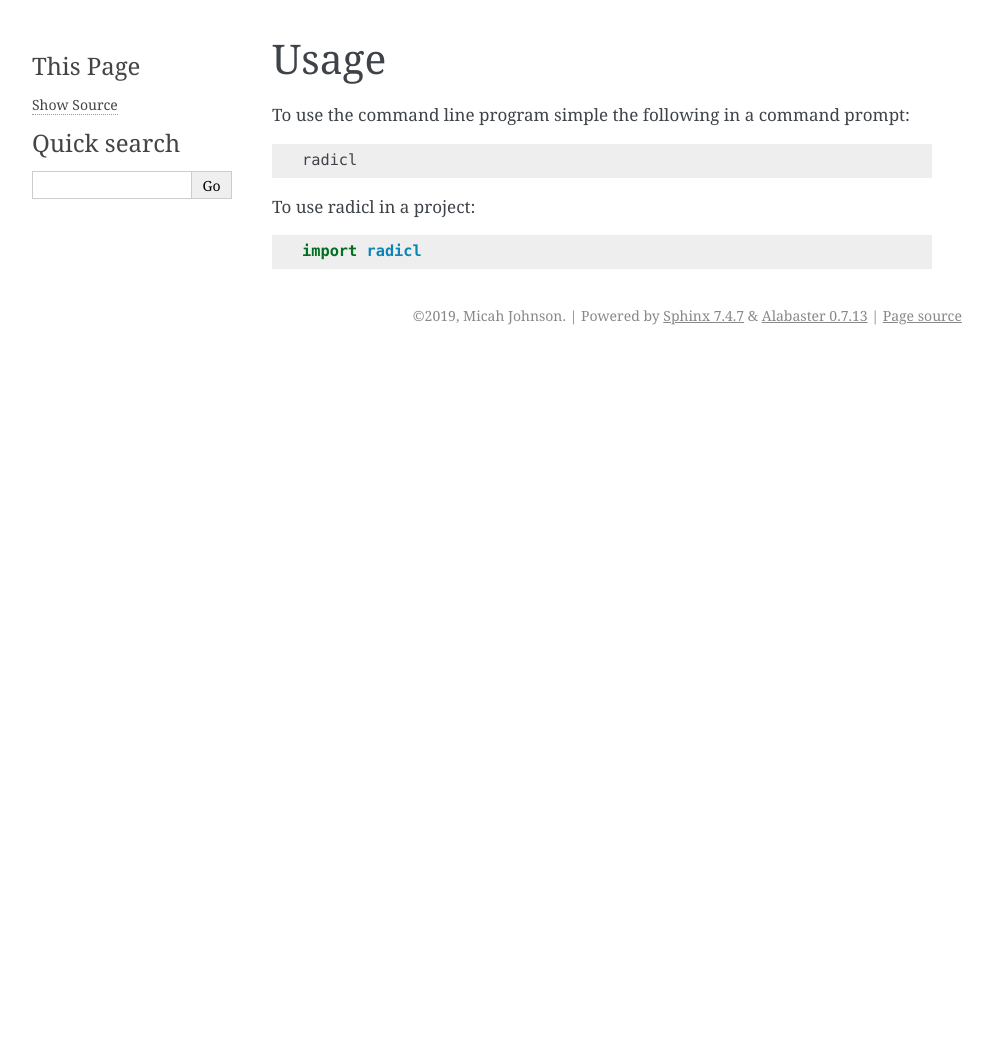
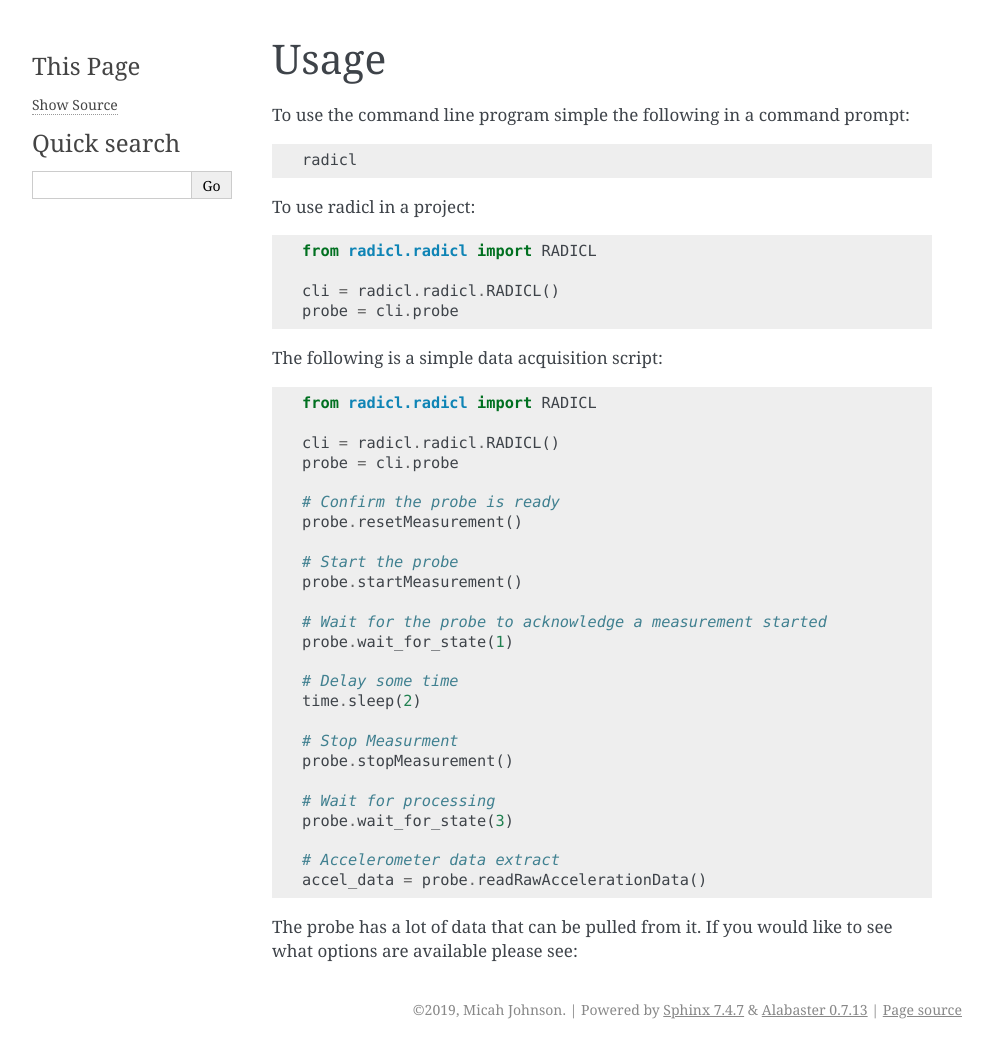
Before and after one commit to AdventureData/radicl, a Sphinx documentation site: the page built from docs/usage.rst, in a window 1280 px wide. Shown: the whole page, without its empty margins (148-1141 px from the left). Built offline with Sphinx 7.4.7, drawn with Linux system fonts in a browser that asks for light colours; pages that are not in the unit, such as notebooks, are missing from menus; before the commit the page ends 900 px from its top, so only the background shows below that.

```diff
--- a/docs/usage.rst
+++ b/docs/usage.rst
@@ -9,4 +9,41 @@
 
 To use radicl in a project::
 
-    import radicl
+
+    from radicl.radicl import RADICL
+
+    cli = radicl.radicl.RADICL()
+    probe = cli.probe
+
+
+The following is a simple data acquisition script::
+
+
+    from radicl.radicl import RADICL
+
+    cli = radicl.radicl.RADICL()
+    probe = cli.probe
+
+    # Confirm the probe is ready
+    probe.resetMeasurement()
+
+    # Start the probe
+    probe.startMeasurement()
+
+    # Wait for the probe to acknowledge a measurement started
+    probe.wait_for_state(1)
+
+    # Delay some time
+    time.sleep(2)
+
+    # Stop Measurment
+    probe.stopMeasurement()
+
+    # Wait for processing
+    probe.wait_for_state(3)
+
+    # Accelerometer data extract
+    accel_data = probe.readRawAccelerationData()
+
+The probe has a lot of data that can be pulled from it. If you would like
+to see what options are available please see:
```
Also changed, not shown: README.rst (+7 -0 lines).
